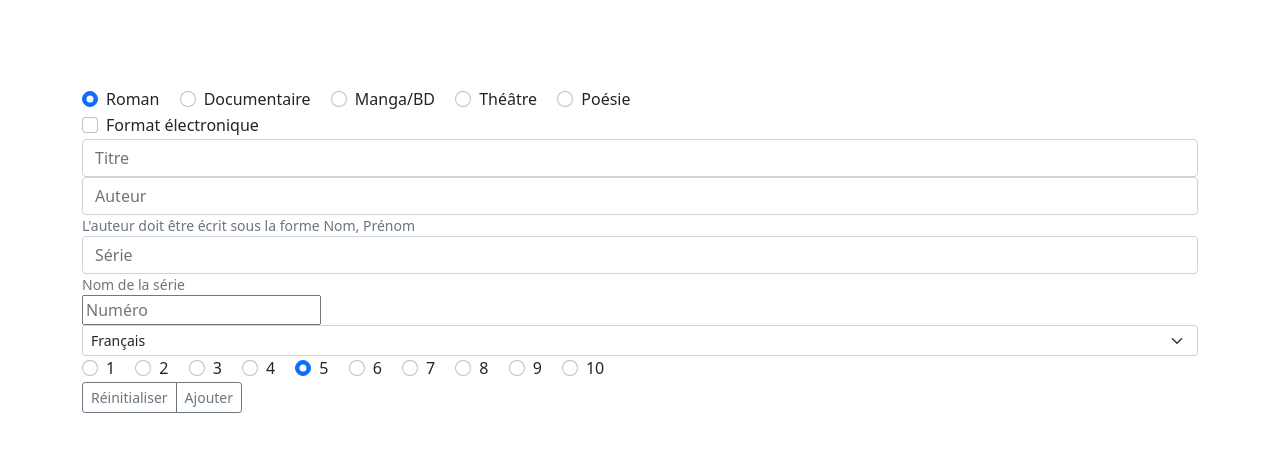
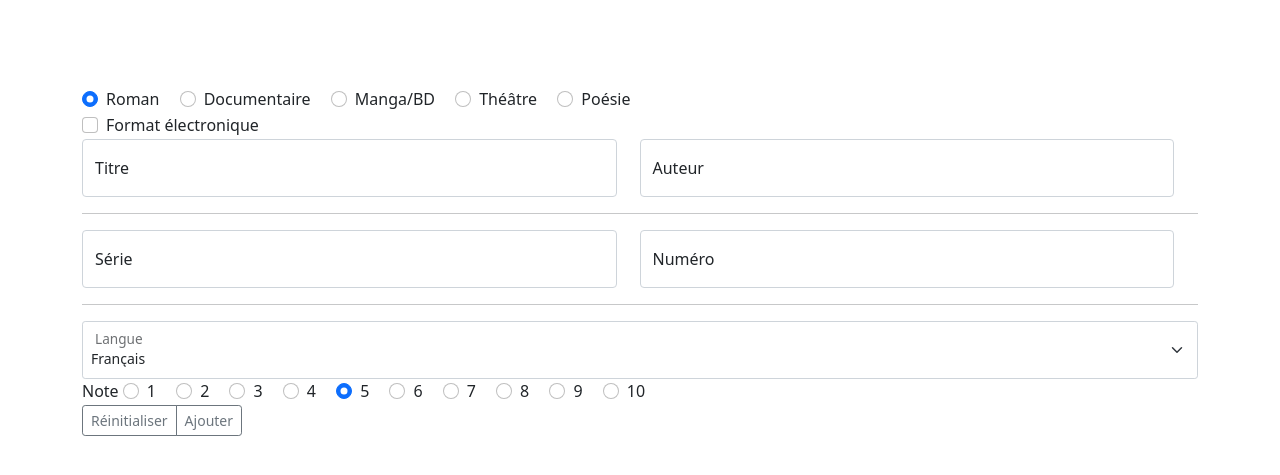
Before and after one commit to SimonPeridy/bookshelf, a Django app: page /bookshelv/add_book/ in a window 1280 px wide. Shown: the part 101-576 px from the top of the page. Run offline with Django 3.2, Linux system fonts and the light colour scheme; some libraries are stand-ins or nearby versions.

Commit message:
better visual organization

```diff
--- a/bookshelv/views.py
+++ b/bookshelv/views.py
@@ -91,7 +91,7 @@ def add_book(request):
                 new_author = Author.objects.create(firstname=author_firstname, lastname=author_lastname,
                                                    id=author_id + 1)
                 new_author.save()
-                logger.debug("Author created")
+                logger.info("Author created")
             new_base_id = Base.objects.values_list("id", flat=True).aggregate(Max("id"))["id__max"] + 1
             base_object = Base.objects.create(id=new_base_id, author_id=author_id, book_id=new_book.id)
             base_object.save()
--- /dev/null
+++ b/static/my_css.css
@@ -0,0 +1,9 @@
+input[type='number'] {
+    -moz-appearance:textfield;
+}
+
+input::-webkit-outer-spin-button,
+input::-webkit-inner-spin-button {
+    -webkit-appearance: none;
+    margin: 0;
+}
--- a/static/my_js.js
+++ b/static/my_js.js
@@ -47,14 +47,19 @@ function myautocomplete(search_string, field_type) {
 }
 
 window.onload = function () {
-    console.log("Loading window")
     autocomplete(document.getElementById("author"), authors);
     autocompleteSeries(document.getElementById("series"), series);
+    document.getElementById("series_number").addEventListener("keyup", function(){
+        if ((document.getElementById("series_number").value != "") && (document.getElementById("series_number").value < 1)) {
+            document.getElementById("series_number").setAttribute("class", "form-control is-invalid")
+        } else {
+            document.getElementById("series_number").setAttribute("class", "form-control")
+        }
+    })
 }
 
 //autocomplete life
 function autocomplete(inp, arr) {
-    console.log("author autocomplete")
     /*the autocomplete function takes two arguments,
     the text field element and an array of possible autocompleted values:*/
     var currentFocus;
@@ -70,7 +75,7 @@ function autocomplete(inp, arr) {
                 type: "POST",
                 async: false,
                 success: function (data) {
-                    document.getElementById("hint").hidden = true
+//                    document.getElementById("hint").hidden = true
                     arr = data.author_list
                 },
                 error: function (request, error) {
@@ -112,7 +117,7 @@ function autocomplete(inp, arr) {
                     /*close the list of autocompleted values,
                     (or any other open lists of autocompleted values:*/
                     closeAllLists();
-                    document.getElementById("hint").hidden = false
+//                    document.getElementById("hint").hidden = false
                 });
                 a.appendChild(b);
             }
@@ -199,7 +204,7 @@ function autocompleteSeries(inp, arr) {
                 type: "POST",
                 async: false,
                 success: function (data) {
-                    document.getElementById("hint2").hidden = true
+//                    document.getElementById("hint2").hidden = true
                     arr = data.series_list
                 },
                 error: function (request, error) {
@@ -247,7 +252,7 @@ function autocompleteSeries(inp, arr) {
                     /*close the list of autocompleted values,
                     (or any other open lists of autocompleted values:*/
                     closeAllLists();
-                    document.getElementById("hint2").hidden = false
+//                    document.getElementById("hint2").hidden = false
                 });
                 a.appendChild(b);
             }
--- a/templates/bookshelv/add_book.html
+++ b/templates/bookshelv/add_book.html
@@ -4,11 +4,12 @@
     <script src="{{ STATIC_URL }}/static/my_js.js"></script>
     <script type="text/javascript" src="{{ STATIC_URL }}/static/bootstrap-5.1.3/js/bootstrap.js"></script>
     <link rel="stylesheet" type="text/css" href="{{ STATIC_URL }}/static/bootstrap-5.1.3/css/bootstrap.css"/>
+    <link rel="stylesheet" type="text/css" href="{{ STATIC_URL }}/static/my_css.css"/>
     <link rel="icon" href="{{ STATIC_URL }}/static/favicon.ico"/>
     <title>Ajouter un livre</title>
     {% include "bookshelv/home_button.html" %}
     <header style="text-align: center">
-        <section id="title"><h1>Quel livre souhaitez-vous ajouter ?</h1></section>
+        <section><h1>Quel livre souhaitez-vous ajouter ?</h1></section>
     </header>
 </head>
 <body>
@@ -38,42 +39,58 @@
                     <label class="form-check-label" for="poésie">Poésie</label>
                 </div>
             </div>
-            <div class="form-group">
+            <div class="input-group">
                 <div class="form-check">
                     <input class="form-check-input" type="checkbox" id="electronique" name="ebook"
                            value="ebook">
                     <label class="form-check-label" for="electronique">Format électronique</label>
                 </div>
             </div>
-            <div class="form-group">
-                <input type="text" name="title" placeholder="Titre" class="form-control" autocomplete="off" required>
-            </div>
-            <div class="form-group">
-                <div class="autocomplete">
-                    <input type="text" id="author" name="author" placeholder="Auteur" class="form-control"
-                           autocomplete="off" required>
-                    <small class="form-text text-muted" id="hint">
-                        L'auteur doit être écrit sous la forme Nom, Prénom
-                    </small>
+            <div class="row input-group">
+                <div class="col">
+                    <div class="form-floating">
+                        <input type="text" id="title" name="title" placeholder="Titre" class="form-control"
+                               autocomplete="off"
+                               required>
+                        <label for="title">Titre</label>
+                    </div>
+                </div>
+                <div class="col">
+                    <div class="form-floating">
+                        <input type="text" id="author" name="author" placeholder="Auteur" class="form-control"
+                               autocomplete="off" required>
+                        <label for="author">Auteur</label>
+                    </div>
                 </div>
             </div>
-            <div class="form-group">
-                <div class="autocomplete">
-                    <input type="text" id="series" name="series" placeholder="Série" class="form-control"
-                           autocomplete="off">
-                    <small class="form-text text-muted" id="hint2">
-                        Nom de la série
-                    </small>
+            <hr>
+            <div class="row input-group">
+                <div class="col 3">
+                    <div class="form-floating">
+                        <input type="text" id="series" name="series" placeholder="Série" class="form-control"
+                               autocomplete="off">
+                        <label for="series">Série</label>
+                    </div>
                 </div>
-                <input type="number" id="series_number" name="series_number" placeholder="Numéro">
+                <div class="col 9">
+                    <div class="form-floating">
+                        <input type="number" id="series_number" name="series_number" placeholder="Numéro"
+                               class="form-control"
+                               min="1">
+                        <label for="series_number">Numéro</label>
+                    </div>
+                </div>
             </div>
-            <div>
-                <select class="form-select form-select-sm" name="language">
+            <hr>
+            <div class="form-floating">
+                <select class="form-select form-select-sm" name="language" id="language">
                     <option value="french" selected>Français</option>
                     <option value="english">Anglais</option>
                 </select>
+                <label for="language">Langue</label>
             </div>
             <div class="form-row">
+                <label class="">Note</label>
                 <div class="form-check form-check-inline">
                     <input class="form-check-input" type="radio" id="1" name="mark" value="1">
                     <label class="form-check-label" for="1">1</label>
```
Also changed, not shown: static/bootstrap-5.1.3/css/bootstrap.css.
